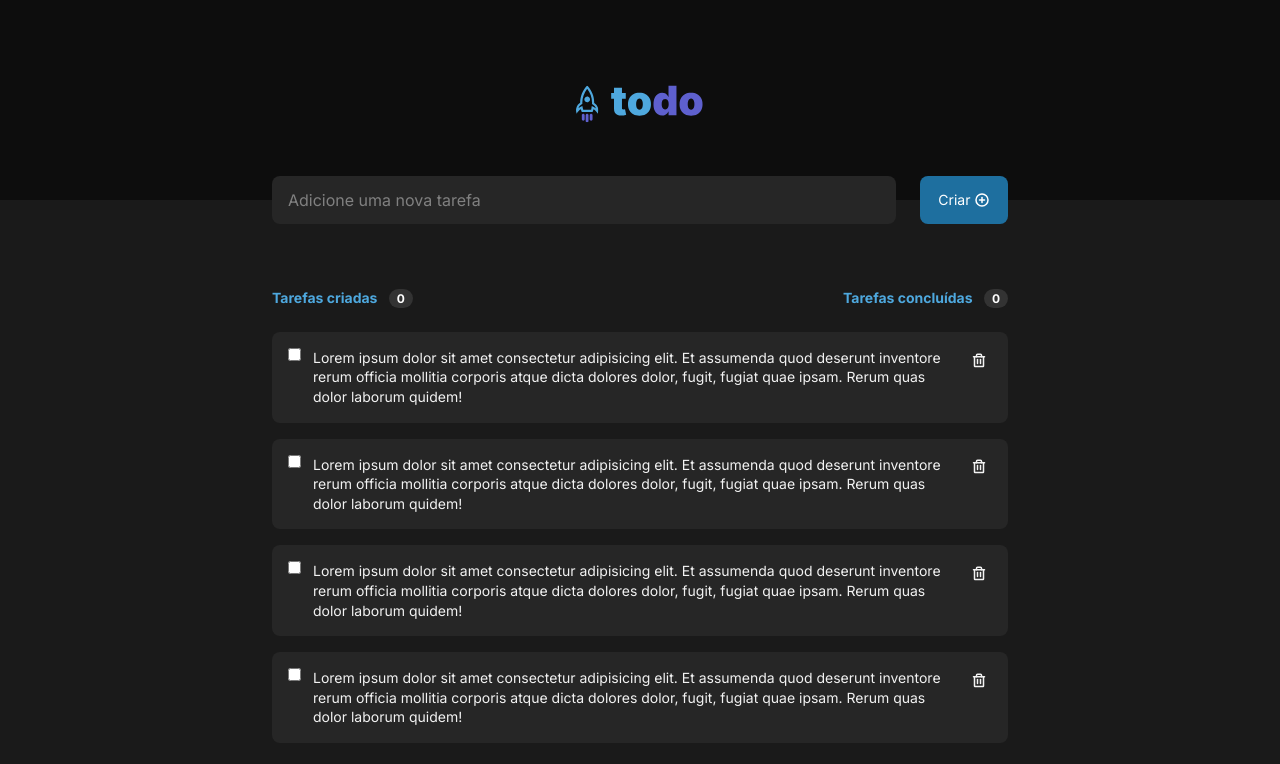
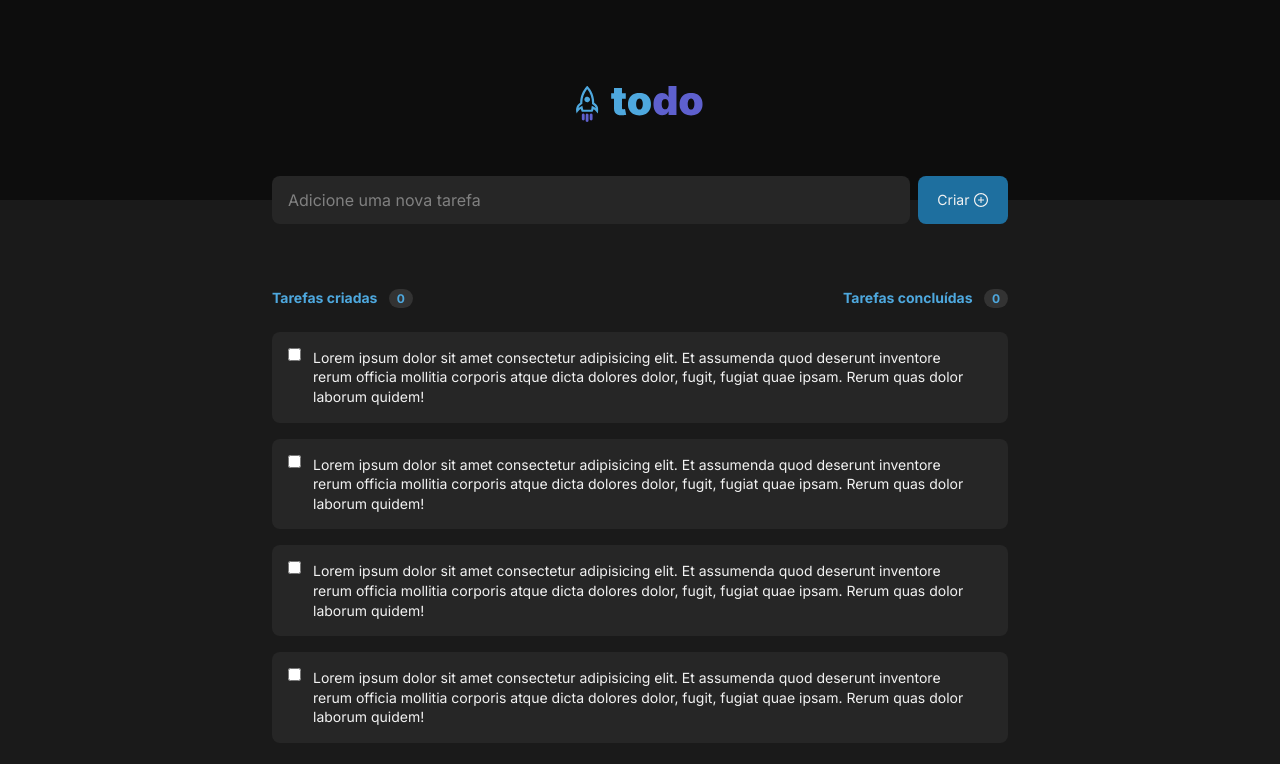
Before and after one commit to casemiroj/ignite-todo, a React (Vite) app: page / in a window 1280 px wide. Shown: the top 764 px of the page. Built offline with nearby package versions, Linux system fonts and the light colour scheme.

Commit message:
Finalizando Header

```diff
--- a/package.json
+++ b/package.json
@@ -9,9 +9,9 @@
     "preview": "vite preview"
   },
   "dependencies": {
-    "phosphor-react": "^1.4.1",
     "react": "^18.2.0",
-    "react-dom": "^18.2.0"
+    "react-dom": "^18.2.0",
+    "react-icons": "^4.4.0"
   },
   "devDependencies": {
     "@types/react": "^18.0.15",
--- a/src/EmptyTasks/index.tsx
+++ b/src/EmptyTasks/index.tsx
@@ -1,10 +1,9 @@
 import styles from './EmptyTasks.module.css'
-import { ClipboardText } from 'phosphor-react'
 
 export function EmptyTasks() {
   return (
     <div className={styles.empty}>
-      <ClipboardText size={56} />
+
       <div>
         <p>Você ainda não tem tarefas cadastradas</p>
         <p>Crie tarefas e organize seus itens a fazer</p>
--- a/src/Task/index.tsx
+++ b/src/Task/index.tsx
@@ -1,4 +1,4 @@
-import { Trash } from 'phosphor-react'
+
 import styles from './Task.module.css'
 
 export function Task() {
@@ -7,7 +7,7 @@ export function Task() {
       <input type="checkbox" />
       <p>Lorem ipsum dolor sit amet consectetur adipisicing elit. Et assumenda quod deserunt inventore rerum officia mollitia corporis atque dicta dolores dolor, fugit, fugiat quae ipsam. Rerum quas dolor laborum quidem!</p>
       <button>
-        <Trash size={16} weight='bold' />
+
       </button>
     </div>
   )
--- a/src/TasksHeader/TasksHeader.module.css
+++ b/src/TasksHeader/TasksHeader.module.css
@@ -16,6 +16,5 @@
   padding: .125rem .5rem;
   border-radius: 10px;
   font-size: .75rem;
-  color: #fff;
   font-weight: bold;
 }
--- a/src/components/Header/Header.module.css
+++ b/src/components/Header/Header.module.css
@@ -3,13 +3,14 @@
   height: 12.5rem;
   display: flex;
   justify-content: center;
+  align-items: center;
 }
 
 .logoSection img {
   width: 8rem;
 }
 
-.formContainer {
+.newTaskForm {
   display: flex;
   justify-content: space-between;
   width: 46rem;
@@ -17,34 +18,31 @@
   margin: -1.5rem auto 0 auto;
 }
 
-.formContainer input {
-  width: 39rem;
+.newTaskForm input {
+  width: 39.875rem;
   border-radius: 8px;
   padding: 1rem;
   background: var(--gray-500);
   border: 0;
-  color: #fff;
 }
 
-.formContainer input::placeholder {
+.newTaskForm input::placeholder {
   color: var(--gray-300)
 }
 
-.formContainer button {
+.newTaskForm button {
   display: flex;
   gap: .2rem;
   font-size: .875rem;
   justify-content: center;
   align-items: center;
-  width: 5.5rem;
+  width: 5.625rem;
   border-radius: 8px;
   background: var(--blue-500);
-  color: #fff;
   border: 0;
-  cursor: pointer;
   transition: background-color .1s;
 }
 
-.formContainer button:hover {
+.newTaskForm button:hover {
   background: var(--blue);
 }
--- a/src/components/Header/index.tsx
+++ b/src/components/Header/index.tsx
@@ -1,6 +1,6 @@
 import styles from './Header.module.css'
 import Logo from '../../assets/logo.svg'
-import { PlusCircle } from 'phosphor-react'
+import { AiOutlinePlusCircle } from 'react-icons/ai'
 
 export function Header() {
   return(
@@ -8,13 +8,13 @@ export function Header() {
       <div className={styles.logoSection}>
         <img src={Logo} alt="Logo to-do" />
       </div>
-      <form className={styles.formContainer}>
+      <form className={styles.newTaskForm}>
         <input type="text" placeholder="Adicione uma nova tarefa" />
         <button>
           Criar
-          <PlusCircle size={16} weight="bold"/>
+          <AiOutlinePlusCircle size={16} />
         </button>
-    </form>
+      </form>
     </header>
   )
 }
--- a/src/global.css
+++ b/src/global.css
@@ -29,10 +29,16 @@
 
 body {
   background: var(--gray-600);
+  -webkit-font-smoothing: antialiased;
+}
+
+button {
+  cursor: pointer;
 }
 
 body, input, textarea, button {
   font-family: 'Inter', sans-serif;
+  color: var(--gray-100);
   line-height: 1.4;
   font-size: 1rem;
 }
```
Also changed, not shown: 1 other file (tests, documents, lock files or other folders).
